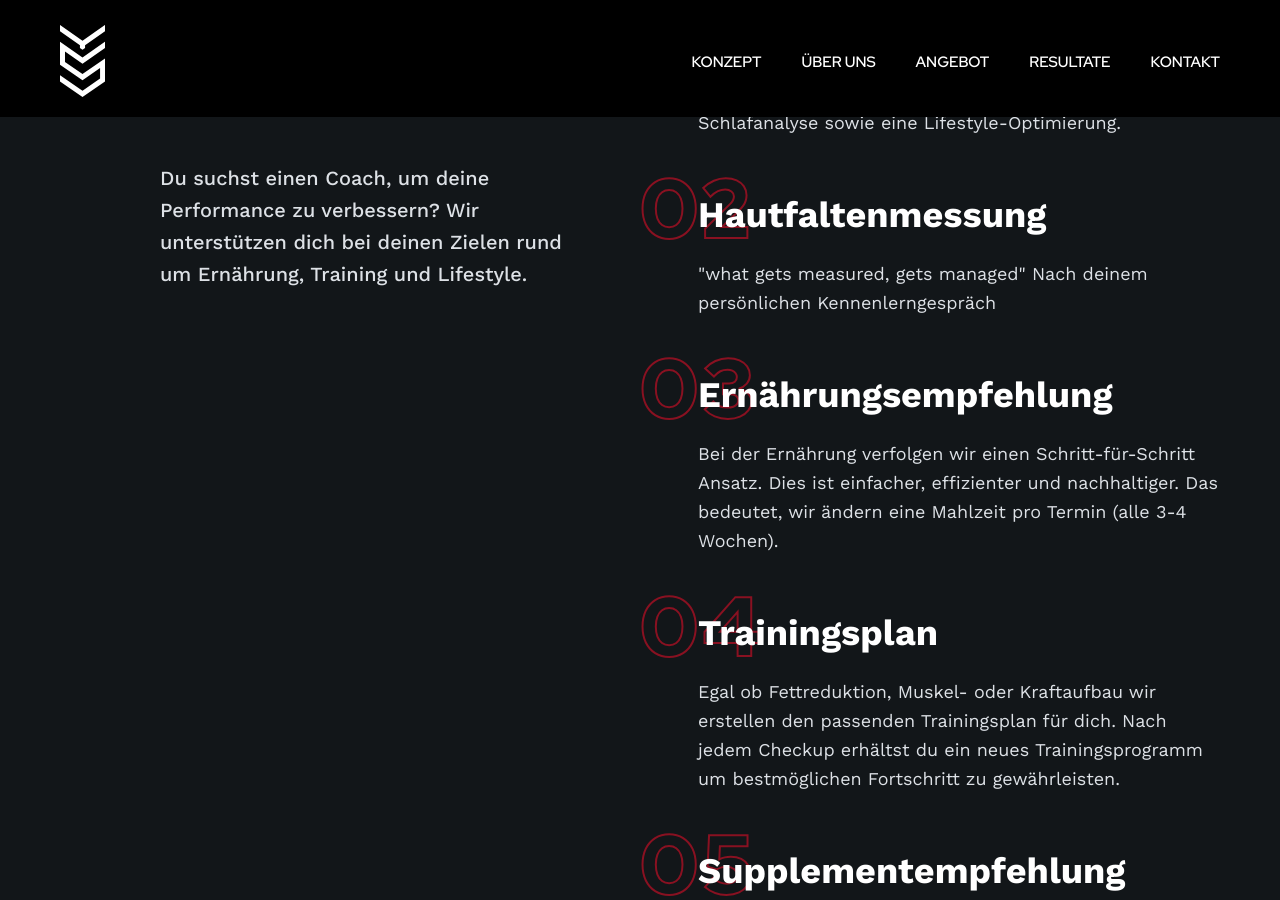
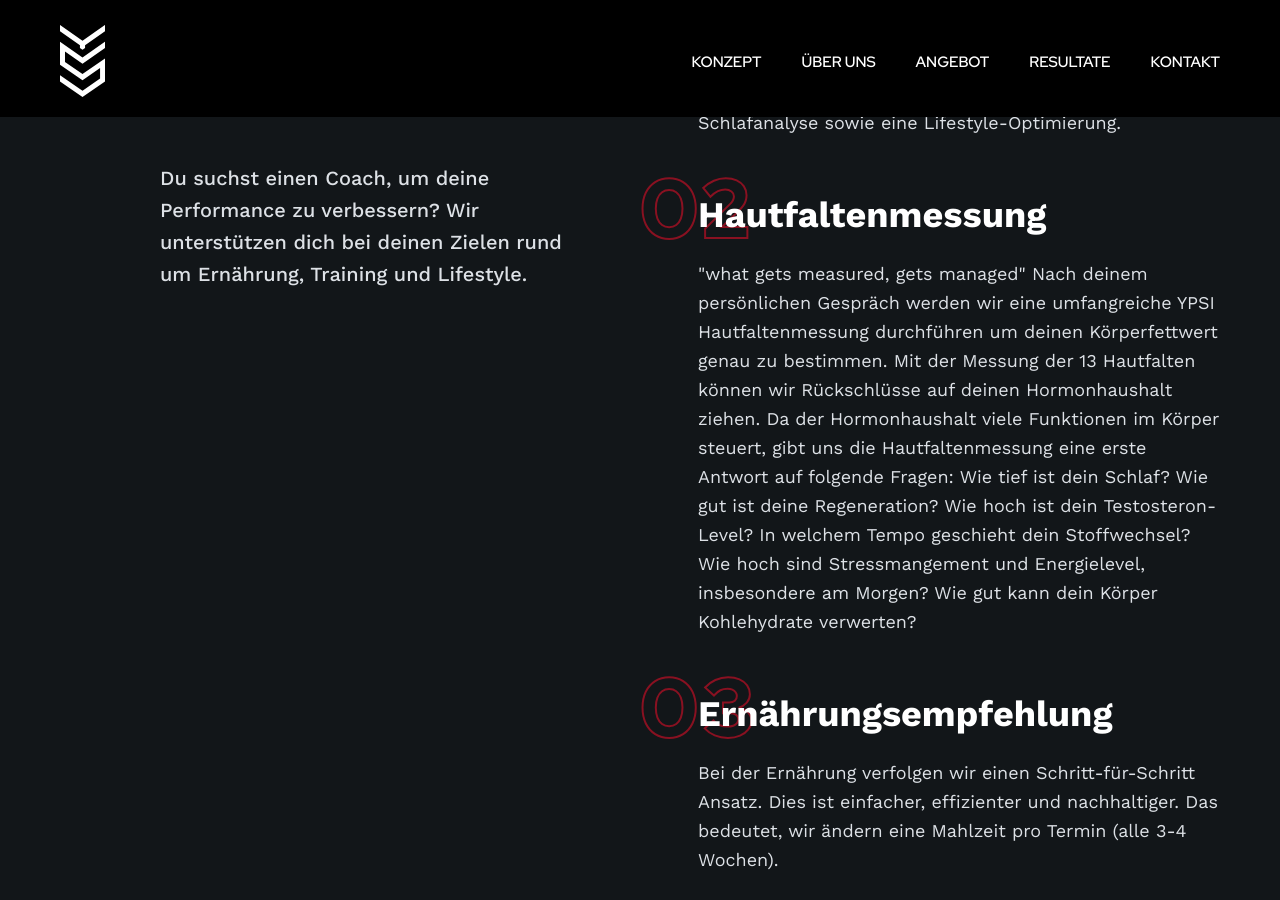
Before and after one commit to yspt-de/www, a Jekyll site: the page built from index.markdown, in a window 1280 px wide and 900 px high, scrolled down 862 px. Built offline with Jekyll 4.4.1, drawn with Linux system fonts in a browser that asks for light colours.

Commit message:
Update from Forestry.io Yusuf Shafiq updated index.markdown

```diff
--- a/index.markdown
+++ b/index.markdown
@@ -12,9 +12,15 @@
   text: Wir beginnen mit einem detaillierten Erstgespräch. Dieses beinhaltet eine
     Zieldefinierung, Ernährungs- &amp; Schlafanalyse sowie eine Lifestyle-Optimierung.
 - title: Hautfaltenmessung
-  text: |-
-    "what gets measured, gets managed"
-    Nach deinem persönlichen Kennenlerngespräch
+  text: "\"what gets measured, gets managed\"\n\nNach deinem persönlichen Gespräch
+    werden wir eine umfangreiche YPSI Hautfaltenmessung durchführen um deinen Körperfettwert
+    genau zu bestimmen.\n \nMit der Messung der 13 Hautfalten können wir Rückschlüsse
+    auf deinen Hormonhaushalt ziehen. Da der Hormonhaushalt viele Funktionen im Körper
+    steuert, gibt uns die Hautfaltenmessung eine erste Antwort auf folgende Fragen:\n
+    \n\n    Wie tief ist dein Schlaf?\n    Wie gut ist deine Regeneration?\n    Wie
+    hoch ist dein Testosteron-Level?\n    In welchem Tempo geschieht dein Stoffwechsel?\n
+    \   Wie hoch sind Stressmangement und Energielevel, insbesondere am Morgen?\n
+    \   Wie gut kann dein Körper Kohlehydrate verwerten?"
 - title: Ernährungsempfehlung
   text: Bei der Ernährung verfolgen wir einen Schritt-für-Schritt Ansatz. Dies ist
     einfacher, effizienter und nachhaltiger. Das bedeutet, wir ändern eine Mahlzeit
```
